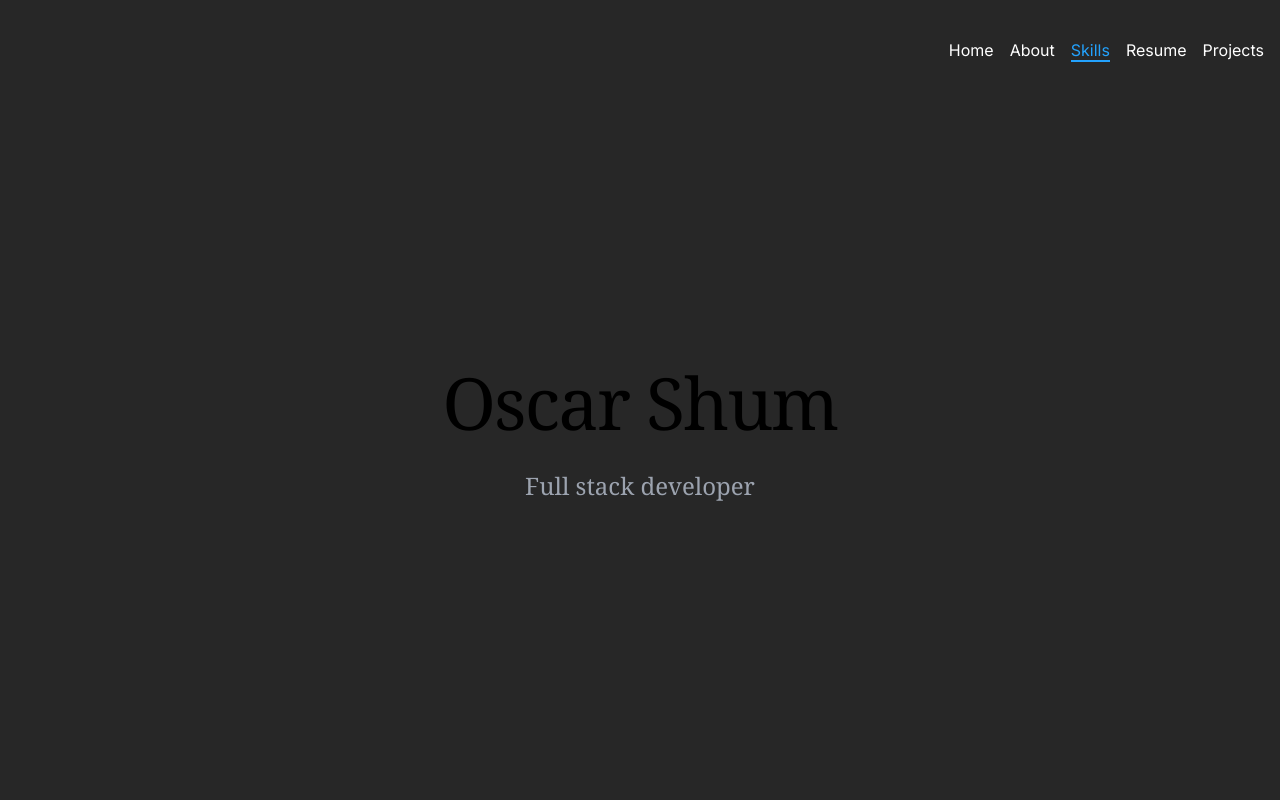
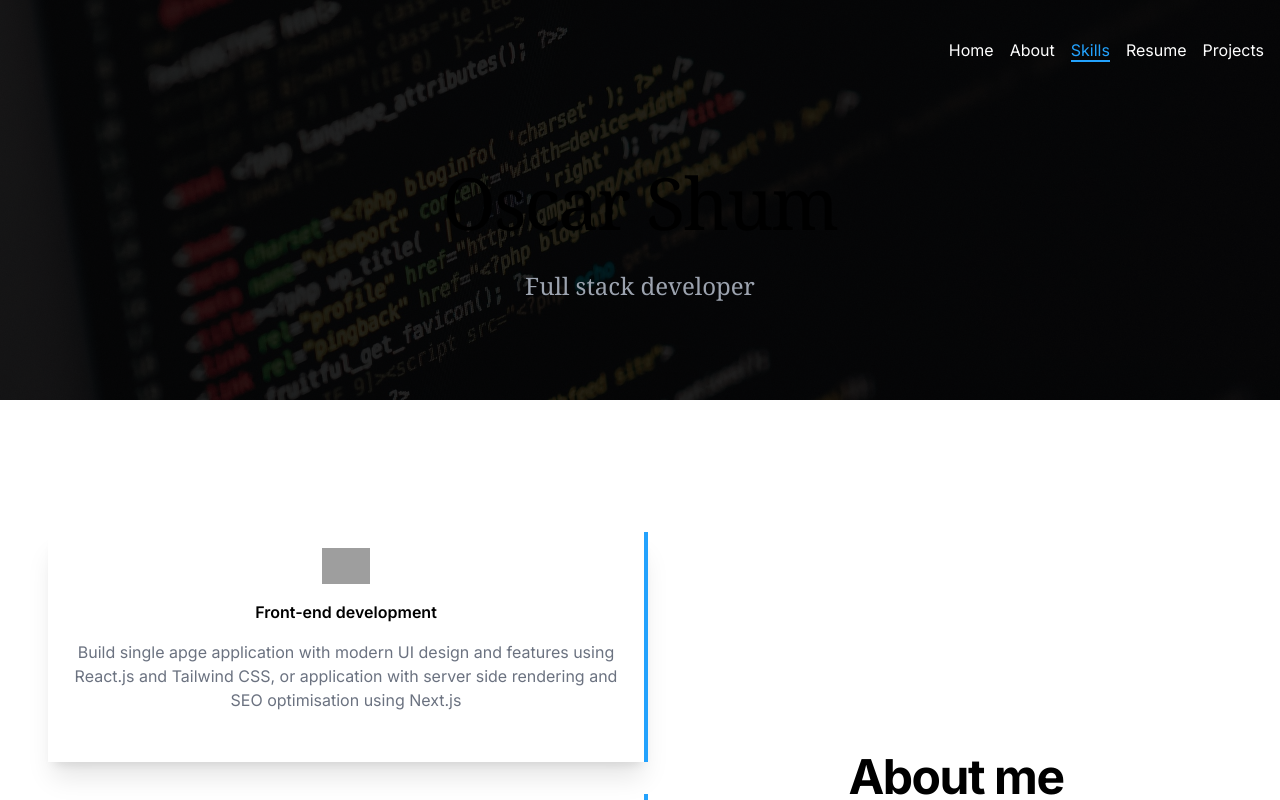
Before and after one commit to oscar22558/portfolio, a Next.js app in the folder ui/: page / in a window 1280 px wide. Shown: the top 800 px of the page. Built offline with nearby package versions, Linux system fonts and the light colour scheme; grey boxes are pictures that could not be loaded.

Commit message:
update CI/CD flow

```diff
--- a/ui/app/(home)/Home.tsx
+++ b/ui/app/(home)/Home.tsx
@@ -2,8 +2,7 @@ import { SectionTopSpacer } from '../(components)/(section-top-spacer)/SectionTo
 import style from './style.module.css'
 
 export function Home(){
-    return <div id='home' className={`section-container flex flex-col justify-start items-center h-screen ${style["container"]} relative`}>
-        <div className={`${style["bg-layer"]} absolute inset-0 z-0`}></div>
+    return <div id='home' className={`section-container flex flex-col justify-start items-center ${style["container"]} relative`}>        <div className={`${style["bg-layer"]} absolute inset-0 z-0`}></div>
         <SectionTopSpacer />
         <div className={"flex flex-col justify-center items-center grow"}>
             <div className={`flex justify-center text-7xl tracking-tight transition duration-300 ${style.title}`}>Oscar Shum</div>
--- a/ui/app/(home)/style.module.css
+++ b/ui/app/(home)/style.module.css
@@ -1,4 +1,9 @@
 .container{
+    min-height: 50vh;
+    color: rgb(var(--foreground-rgb));
+    background-color: #000;
+    background-image: url('/home-bg.jpg');
+    background-size: cover;
 }
 
 .bg-layer{
--- a/ui/package.json
+++ b/ui/package.json
@@ -20,6 +20,6 @@
     "react": "18.2.0",
     "react-dom": "18.2.0",
     "tailwindcss": "3.3.2",
-    "typesuser timelinecript": "5.1.3"
+    "timelinecript": "5.1.3"
   }
 }
```
Also changed, not shown: 1 other file (tests, documents, lock files or other folders).
